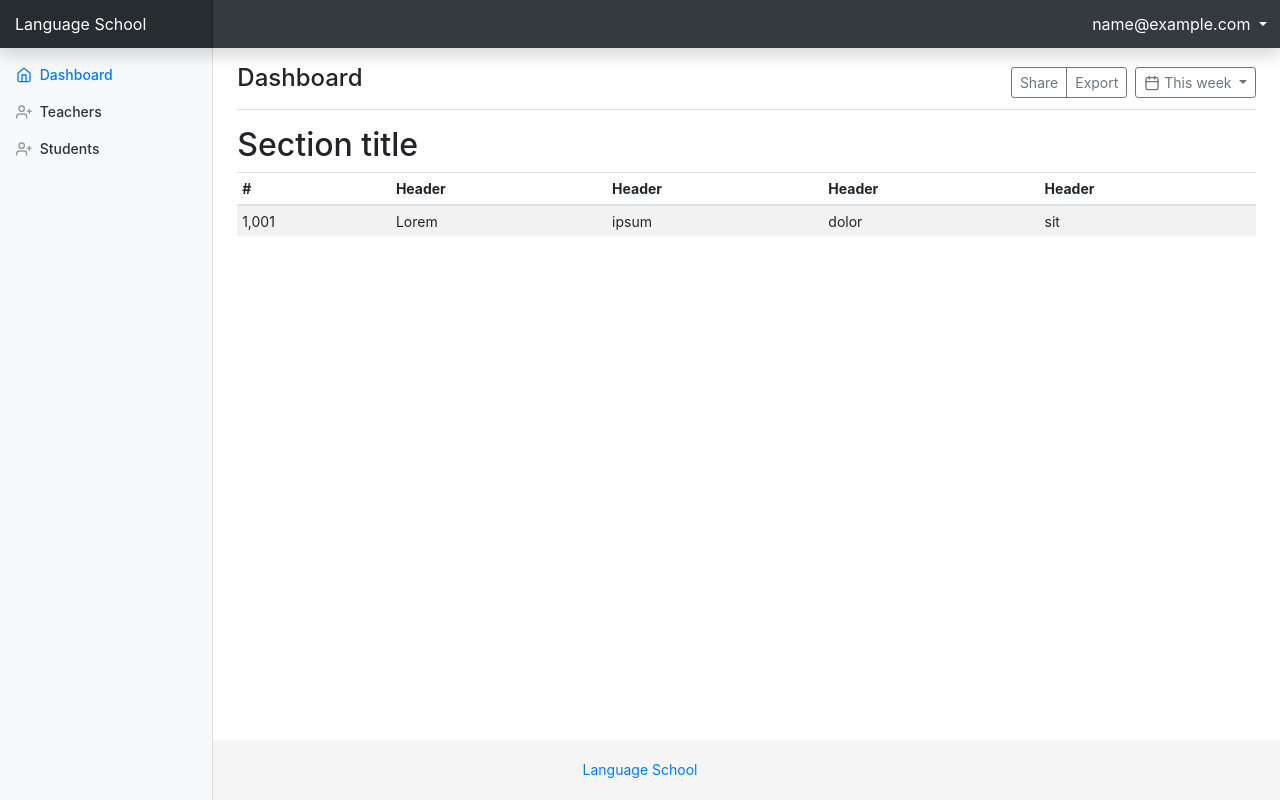
After one commit to pbedn/django-language-school, a Django app: page / in a window 1280 px wide. The commit adds this page. Run offline with Django 3.2, Linux system fonts and the light colour scheme; the visitor is signed in with stand-in values (Sample User, id 1); parts of the project's set-up code (start-up, migrations or seed data) failed here and were passed over; some libraries are stand-ins or nearby versions.

Commit message:
Update dashboard templates with new bootstrap layout

```diff
--- a/static/css/dashboard.css
+++ b/static/css/dashboard.css
@@ -1,34 +1,117 @@
-body {
-    margin: 1em 1em;
-    font-size: large;
+.bd-placeholder-img {
+font-size: 1.125rem;
+text-anchor: middle;
 }
 
-
-.container {
-    width: 98%;
-    padding: 0;
-    margin: 1% 1%;
-    max-width: 1920px;
-    border-style: dashed;
-    border-color: #333333;
-    border-width: thin;
+@media (min-width: 768px) {
+.bd-placeholder-img-lg {
+  font-size: 3.5rem;
+}
 }
 
-.sidebar {
-    border-style: dashed;
-    border-color: #333333;
-    border-width: thin;
+body {
+  font-size: .875rem;
 }
 
-.content {
-    margin-left: 2%;
-    border-style: dashed;
-    border-color: #333333;
-    border-width: thin;
+.feather {
+  width: 16px;
+  height: 16px;
+  vertical-align: text-bottom;
 }
 
-.footer {
-    border-style: dashed;
-    border-color: #333333;
-    border-width: thin;
+/*
+ * Sidebar
+ */
+
+.sidebar {
+  position: fixed;
+  top: 0;
+  bottom: 0;
+  left: 0;
+  z-index: 100; /* Behind the navbar */
+  padding: 48px 0 0; /* Height of navbar */
+  box-shadow: inset -1px 0 0 rgba(0, 0, 0, .1);
 }
+
+.sidebar-sticky {
+  position: relative;
+  top: 0;
+  height: calc(100vh - 48px);
+  padding-top: .5rem;
+  overflow-x: hidden;
+  overflow-y: auto; /* Scrollable contents if viewport is shorter than content. */
+}
+
+@supports ((position: -webkit-sticky) or (position: sticky)) {
+  .sidebar-sticky {
+    position: -webkit-sticky;
+    position: sticky;
+  }
+}
+
+.sidebar .nav-link {
+  font-weight: 500;
+  color: #333;
+}
+
+.sidebar .nav-link .feather {
+  margin-right: 4px;
+  color: #999;
+}
+
+.sidebar .nav-link.active {
+  color: #007bff;
+}
+
+.sidebar .nav-link:hover .feather,
+.sidebar .nav-link.active .feather {
+  color: inherit;
+}
+
+.sidebar-heading {
+  font-size: .75rem;
+  text-transform: uppercase;
+}
+
+/*
+ * Content
+ */
+
+[role="main"] {
+  padding-top: 133px; /* Space for fixed navbar */
+}
+
+@media (min-width: 768px) {
+  [role="main"] {
+    padding-top: 48px; /* Space for fixed navbar */
+  }
+}
+
+/*
+ * Navbar
+ */
+
+.navbar-brand {
+  padding-top: .75rem;
+  padding-bottom: .75rem;
+  font-size: 1rem;
+  background-color: rgba(0, 0, 0, .25);
+  box-shadow: inset -1px 0 0 rgba(0, 0, 0, .25);
+}
+
+.navbar .form-control {
+  padding: .75rem 1rem;
+  border-width: 0;
+  border-radius: 0;
+}
+
+.form-control-dark {
+  color: #fff;
+  background-color: rgba(255, 255, 255, .1);
+  border-color: rgba(255, 255, 255, .1);
+}
+
+.form-control-dark:focus {
+  border-color: transparent;
+  box-shadow: 0 0 0 3px rgba(255, 255, 255, .25);
+}
--- /dev/null
+++ b/static/css/sticky-footer-navbar.css
@@ -0,0 +1,37 @@
+/* Sticky footer styles
+-------------------------------------------------- */
+html {
+  position: relative;
+  min-height: 100%;
+}
+body {
+  /* Margin bottom by footer height */
+  margin-bottom: 60px;
+}
+.footer {
+  position: absolute;
+  bottom: 0;
+  width: 100%;
+  /* Set the fixed height of the footer here */
+  height: 60px;
+  line-height: 60px; /* Vertically center the text there */
+  background-color: #f5f5f5;
+}
+
+
+/* Custom page CSS
+-------------------------------------------------- */
+/* Not required for template or sticky footer method. */
+
+body > .container {
+  padding: 60px 15px 0;
+}
+
+.footer > .container {
+  padding-right: 15px;
+  padding-left: 15px;
+}
+
+code {
+  font-size: 80%;
+}
--- a/templates/dashboard/base.html
+++ b/templates/dashboard/base.html
@@ -13,7 +13,13 @@
   <div class="container-fluid">
     <div class="row">
       {% include 'dashboard/sidebar.html' %}
-      {% block content %}{% endblock %}
+
+      <main role="main" class="col-md-9 ml-sm-auto col-lg-10 px-4">
+
+        {% include 'dashboard/dashboard_header.html' %}
+        {% block content %}{% endblock %}
+      </main>
+
     </div>
   </div>
 
--- /dev/null
+++ b/templates/dashboard/dashboard_header.html
@@ -0,0 +1,13 @@
+<div class="d-flex justify-content-between flex-wrap flex-md-nowrap align-items-center pt-3 pb-2 mb-3 border-bottom">
+  <h4>Dashboard</h4>
+  <div class="btn-toolbar mb-2 mb-md-0">
+    <div class="btn-group mr-2">
+      <button type="button" class="btn btn-sm btn-outline-secondary">Share</button>
+      <button type="button" class="btn btn-sm btn-outline-secondary">Export</button>
+    </div>
+    <button type="button" class="btn btn-sm btn-outline-secondary dropdown-toggle">
+      <span data-feather="calendar"></span>
+      This week
+    </button>
+  </div>
+</div>
--- a/templates/dashboard/home.html
+++ b/templates/dashboard/home.html
@@ -1,9 +1,33 @@
 {% extends "dashboard/base.html" %}
+
+{% load static %}
+
 {% block title %}MANAGER{% endblock title %}
 
 {% block content %}
-  <!-- MAIN DASHBOARD-->
-  <div class="nine columns content">
-      <strong>MANAGER</strong>
-  </div>
+
+<h2>Section title</h2>
+<div class="table-responsive">
+  <table class="table table-striped table-sm">
+    <thead>
+      <tr>
+        <th>#</th>
+        <th>Header</th>
+        <th>Header</th>
+        <th>Header</th>
+        <th>Header</th>
+      </tr>
+    </thead>
+    <tbody>
+      <tr>
+        <td>1,001</td>
+        <td>Lorem</td>
+        <td>ipsum</td>
+        <td>dolor</td>
+        <td>sit</td>
+      </tr>
+    </tbody>
+  </table>
+</div>
+
 {% endblock content %}
--- /dev/null
+++ b/templates/dashboard/navbar.html
@@ -0,0 +1,12 @@
+<nav class="navbar navbar-dark fixed-top bg-dark flex-md-nowrap p-0 shadow">
+  <a class="navbar-brand col-sm-3 col-md-2 mr-0" href="{% url 'home' %}">Language School</a>
+  <div class="dropdown">
+    <button class="btn btn-dark dropdown-toggle" type="button" id="dropdownMenuButton" data-toggle="dropdown" aria-haspopup="true" aria-expanded="false">
+      {{ user.email }}
+    </button>
+    <div class="dropdown-menu" aria-labelledby="dropdownMenuButton">
+      <a class="dropdown-item" href="#"><span data-feather="settings"></span> Account settings</a>
+      <a class="dropdown-item" href="{% url 'logout' %}"><span data-feather="log-out"></span> Logout</a>
+    </div>
+  </div>
+</nav>
--- /dev/null
+++ b/templates/dashboard/sidebar.html
@@ -0,0 +1,24 @@
+<nav class="col-md-2 d-none d-md-block bg-light sidebar">
+  <div class="sidebar-sticky">
+    <ul class="nav flex-column">
+      <li class="nav-item">
+        <a class="nav-link active" href="{% url 'home' %}">
+          <span data-feather="home"></span>
+          Dashboard <span class="sr-only">(current)</span>
+        </a>
+      </li>
+      <li class="nav-item">
+        <a class="nav-link" href="{% url 'teacher_list' %}">
+          <span data-feather="user-plus"></span>
+          Teachers
+        </a>
+      </li>
+      <li class="nav-item">
+        <a class="nav-link" href="{% url 'student_list' %}">
+          <span data-feather="user-plus"></span>
+          Students
+        </a>
+      </li>
+    </ul>
+  </div>
+</nav>
```
Also changed, not shown: school/accounts/tests/test_forms.py (+1 -1 lines), static/js/dashboard.js (added, +53 -0 lines), templates/accounts/student_confirm_delete.html (+12 -6 lines), templates/accounts/student_detail.html (+7 -2 lines), templates/accounts/student_form.html (+13 -7 lines), templates/accounts/student_list.html (+13 -10 lines), templates/accounts/teacher_confirm_delete.html (+12 -6 lines), templates/accounts/teacher_detail.html (+7 -2 lines), templates/accounts/teacher_form.html (+13 -7 lines), templates/accounts/teacher_list.html (+13 -10 lines).
